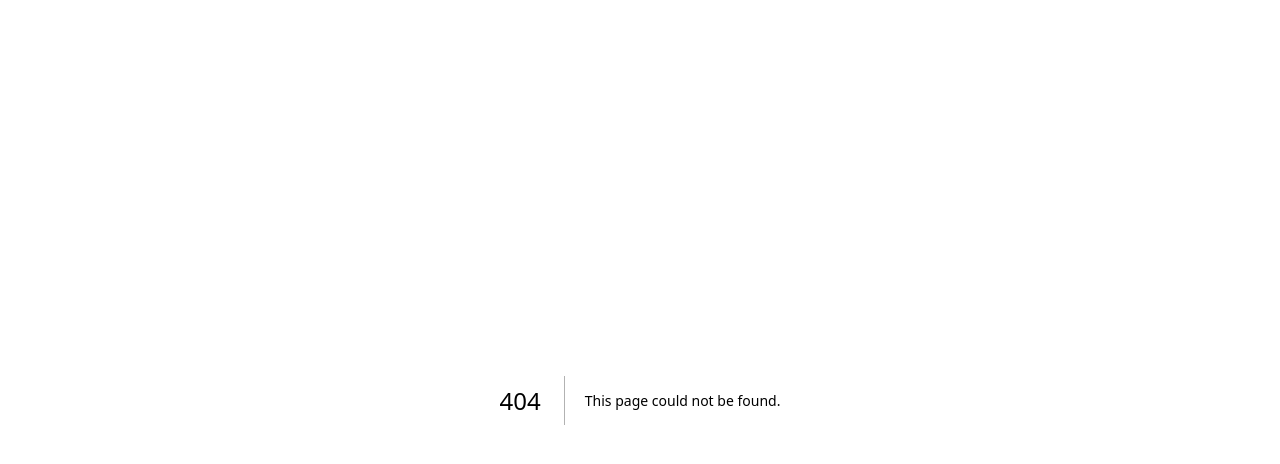
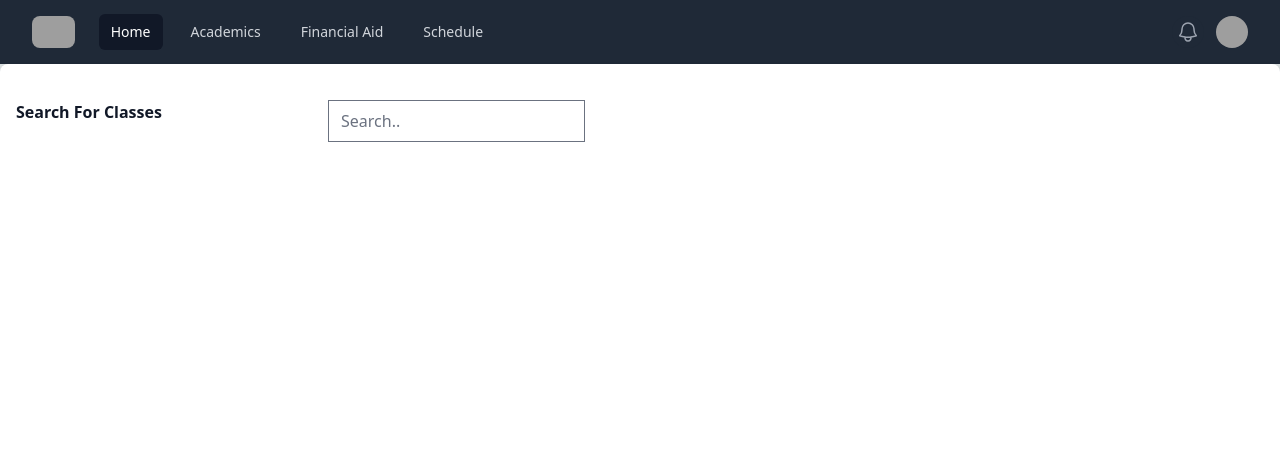
Before and after one commit to YazanSalem/PAWsRenovationNextJS, a Next.js app in the folder paws-renovation/: page /classlist in a window 1280 px wide. Before the commit this address had no page. Shown: the top 464 px of the page. Built offline with nearby package versions, Linux system fonts and the light colour scheme; grey boxes are pictures that could not be loaded.

Commit message:
Started Classlist page

```diff
--- a/paws-renovation/app/academics/page.tsx
+++ b/paws-renovation/app/academics/page.tsx
@@ -1,6 +1,10 @@
+import Footer from '../components/footer'
+import Navbar from "../components/navbar"
+
 export default function Academics(){
     return(
-        //NavBar / Layout
+        <>
+        <Navbar/>
         <div className="overflow-hidden bg-white min-h-screen shadow sm:rounded-lg">
             <div className="px-4 py-5 sm:px-6">
                 <h3 className="text-base font-semibold leading-6 text-gray-900">Academics Page</h3>
@@ -43,7 +47,7 @@ export default function Academics(){
             <div className="bg-white px-4 py-5 sm:grid sm:grid-cols-4 sm:gap-4 sm:px-6 flex flex-col items-center justify-center">
                 <dt></dt>
                 <dt className="border-2 border-black-100 py-3 text-center">
-                    <button>Add Class</button>
+                    <a href='/classlist'>Add Class</a>
                 </dt>
                 <dt className="border-2 border-black-100 py-3 text-center">
                     <button>Edit Class List</button>
@@ -51,5 +55,7 @@ export default function Academics(){
                 <dt></dt>
             </div>
         </div>
+    <Footer/>
+    </>
     )
 }
--- /dev/null
+++ b/paws-renovation/app/classlist/page.tsx
@@ -0,0 +1,27 @@
+import Footer from '../components/footer'
+import Navbar from "../components/navbar"
+
+import { Fragment } from 'react'
+import { Menu, Transition } from '@headlessui/react'
+
+export default function ClassList(){
+    return(
+        <>
+        <Navbar/>
+        <div className="overflow-hidden bg-white min-h-screen shadow sm:rounded-lg">
+            <div className="bg-white py-4 my-5 px-4 sm:grid sm:grid-cols-4">
+                <dt>
+                    <div className='align-right text-base font-semibold text-gray-900'>Search For Classes</div>
+                </dt>
+                <dt>
+                    <input type="text" placeholder="Search.."></input>
+                </dt>
+            </div>
+            <div>
+
+            </div>
+        </div>
+    <Footer/>
+    </>
+    )
+}
```
